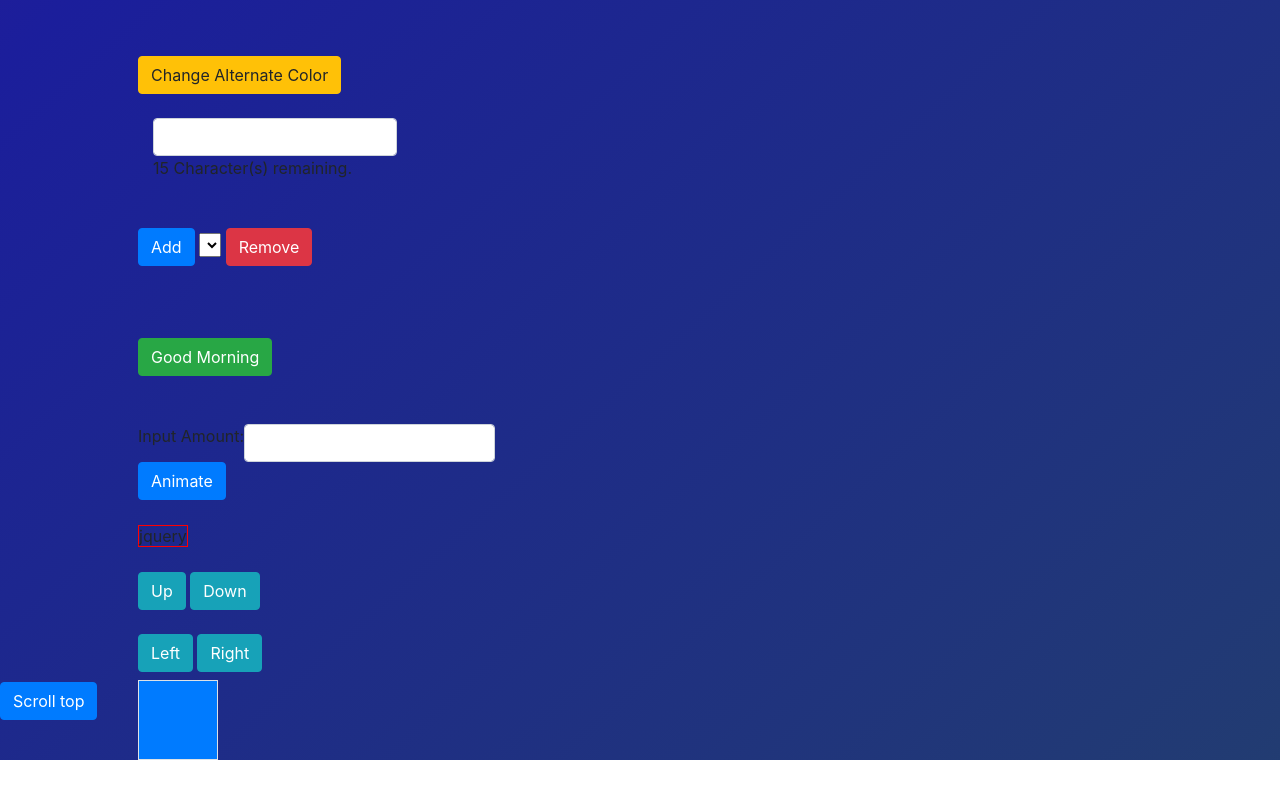
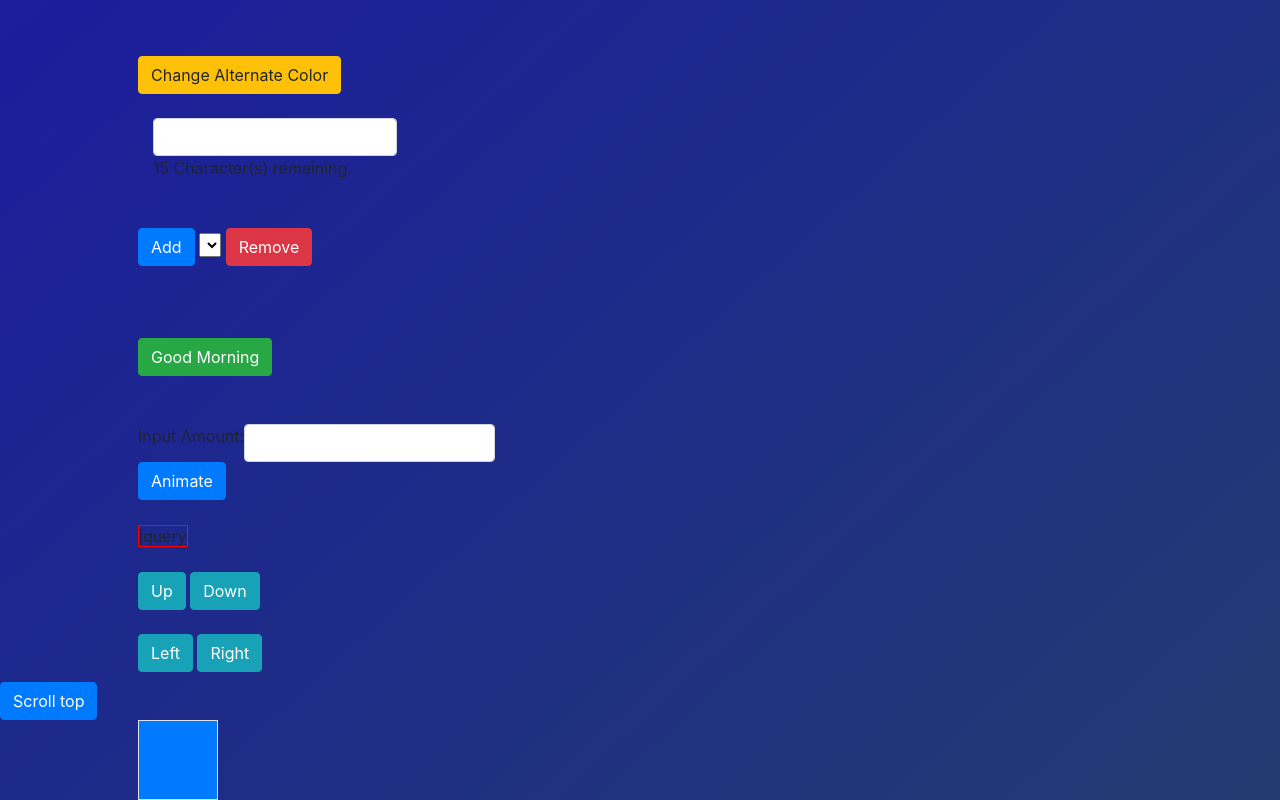
Before and after one commit to Merry-Em207/jquery1, a plain HTML site: page index.html in a window 1280 px wide. Shown: the part 381-1181 px from the top of the page. Before the commit the page ends 1141 px from the top, so only its background shows below. Drawn offline with nearby package versions, Linux system fonts and the light colour scheme.

Commit message:
title added

```diff
--- a/index.html
+++ b/index.html
@@ -4,7 +4,7 @@
     <meta charset="UTF-8" />
     <meta http-equiv="X-UA-Compatible" content="IE=edge" />
     <meta name="viewport" content="width=device-width, initial-scale=1.0" />
-    <title>Document</title>
+    <title>JQUERY PRACTICE</title>
     <link
       rel="stylesheet"
       href="https://maxcdn.bootstrapcdn.com/bootstrap/4.0.0/css/bootstrap.min.css"
@@ -122,7 +122,7 @@ body {
       </div>
 
       <div
-        class="move bg-primary border mt-2"
+        class="move bg-primary border mt-5"
         style="width: 80px; height: 80px; position: absolute"></div>
     </div>
 <button class="btn top btn-primary">Scroll top</button>
```
